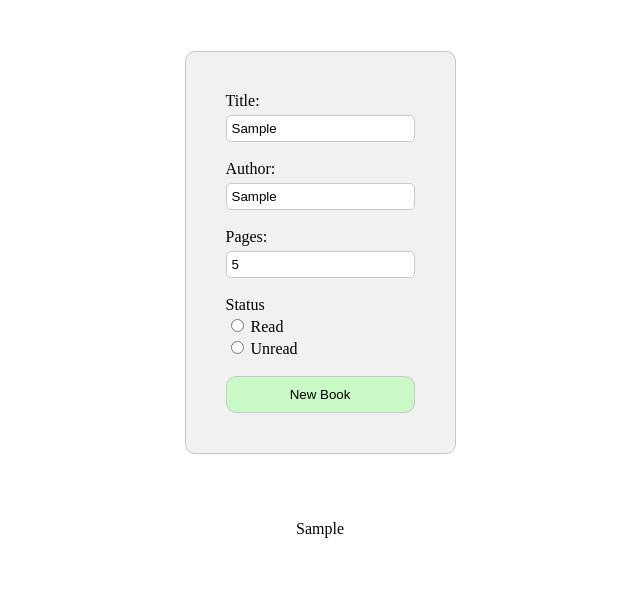
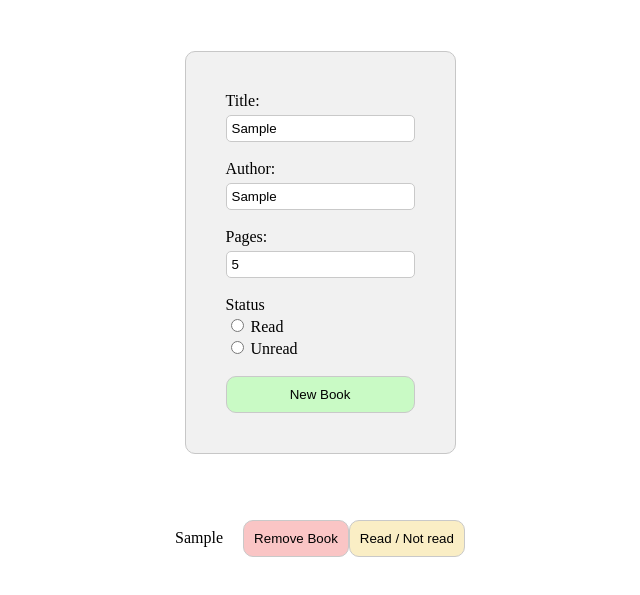
Before and after one commit to Absorbious/book-library, a plain HTML site: page index.html in a window 1280 px wide. Both pictures are taken after typing "Sample", "Sample", "5" into the empty fields and a click on the button "New Book". Shown: the part 87-682 px from the top of the page, without its empty margins (320-960 px from the left). Drawn offline with Linux system fonts and the light colour scheme.

Commit message:
Added Datasets for items

```diff
--- a/app.js
+++ b/app.js
@@ -3,6 +3,12 @@ const button = document.querySelector(".newBook");
 const libraryDiv = document.querySelector(".library")
 let myLibrary = [];
 button.addEventListener('click', addBookToLibrary);
+let removeButton = document.createElement('button');
+removeButton.className = "removeButton";
+removeButton.textContent = "Remove Book"
+let readButton = document.createElement('button');
+readButton.className = "readButton";
+readButton.textContent = "Read / Not read";
 
 function book(title, author, pages, read) {
   // the constructor...
@@ -39,5 +45,8 @@ function addBookToDisplay() {
     let newAddedBook = myLibrary.slice(-1);
     console.log(newAddedBook[0].title);
     p.innerHTML = newAddedBook[0].title;
+    p.appendChild(removeButton);
+    p.appendChild(readButton);
+    p.dataset.title = newAddedBook[0].title;
     event.preventDefault();
   }
--- a/style.css
+++ b/style.css
@@ -28,3 +28,11 @@ button{
     border-radius: 10px;
     border: 1px solid rgb(201, 201, 201);
 }
+
+.removeButton{
+    background-color: rgb(250, 197, 197);
+    margin-left: 20px;
+}
+.readButton{
+    background-color: rgb(250, 238, 197);
+}
```
